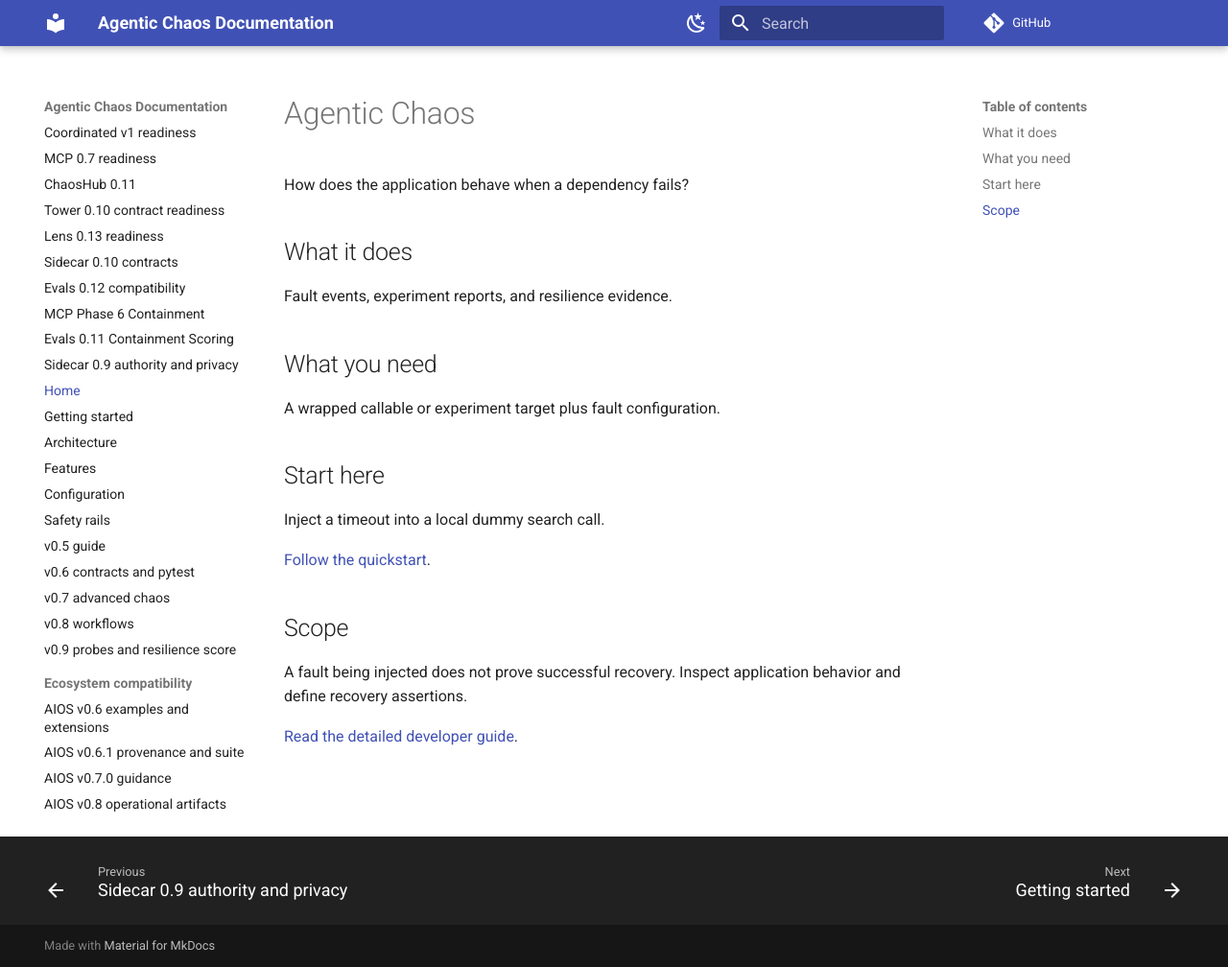
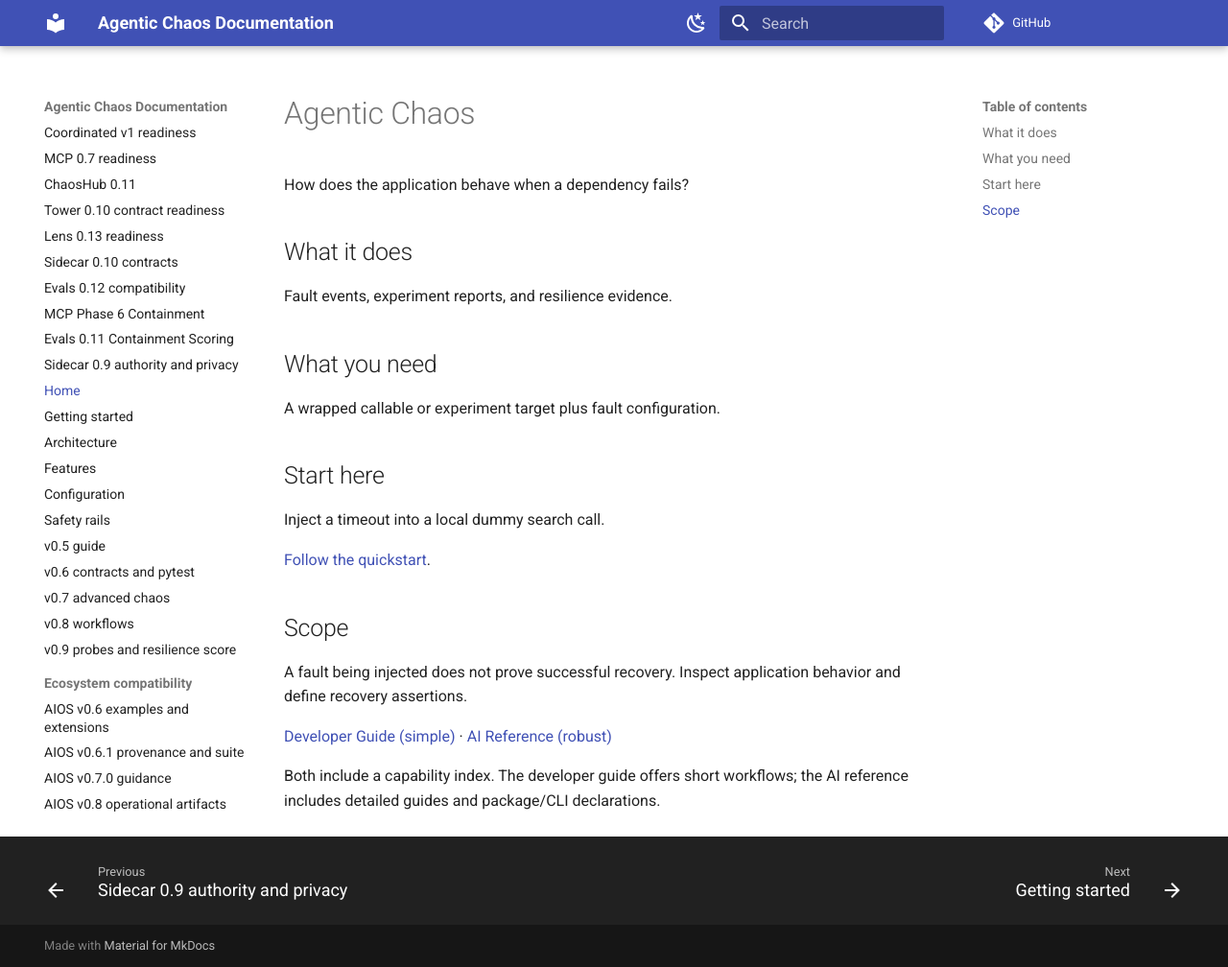
Before and after one commit to DeepAgentLabs/agentic-chaos, an MkDocs documentation site: the page built from docs/index.md, in a window 1280 px wide and 1008 px high. Shown: the whole window at 96% size. Built offline with MkDocs 1.6.1 and Material for MkDocs 9.7.7, drawn with Linux system fonts in a browser that asks for light colours; comment, search, counter and statistics services are not loaded.

Commit message:
docs: complete docs/index.md documentation coverage

```diff
--- a/docs/index.md
+++ b/docs/index.md
@@ -20,4 +20,6 @@ Inject a timeout into a local dummy search call.
 
 A fault being injected does not prove successful recovery. Inspect application behavior and define recovery assertions.
 
-[Read the detailed developer guide](developer-guide.md).
+[Developer Guide (simple)](developer-guide.md#capability-index) · [AI Reference (robust)](https://deepagentlabs.io/agentic-chaos/docs/llms-full.md)
+
+Both include a capability index. The developer guide offers short workflows; the AI reference includes detailed guides and package/CLI declarations.
```
